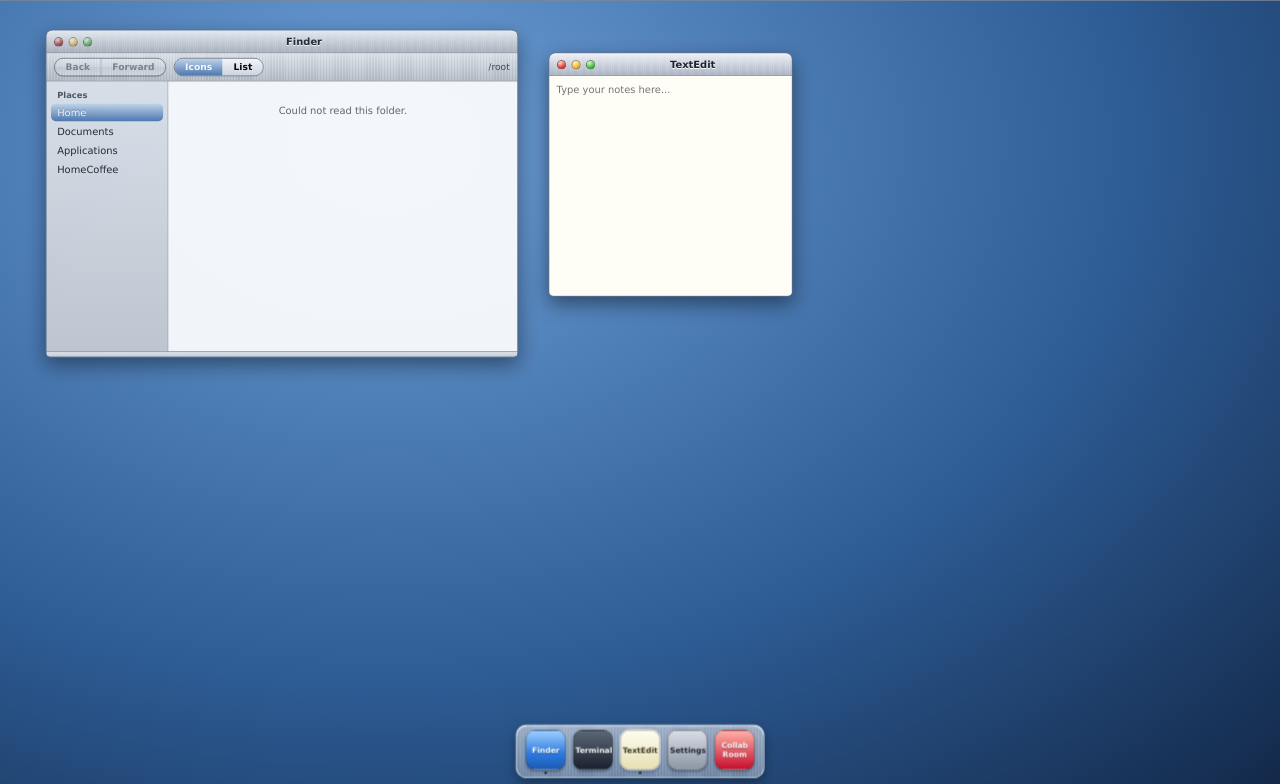
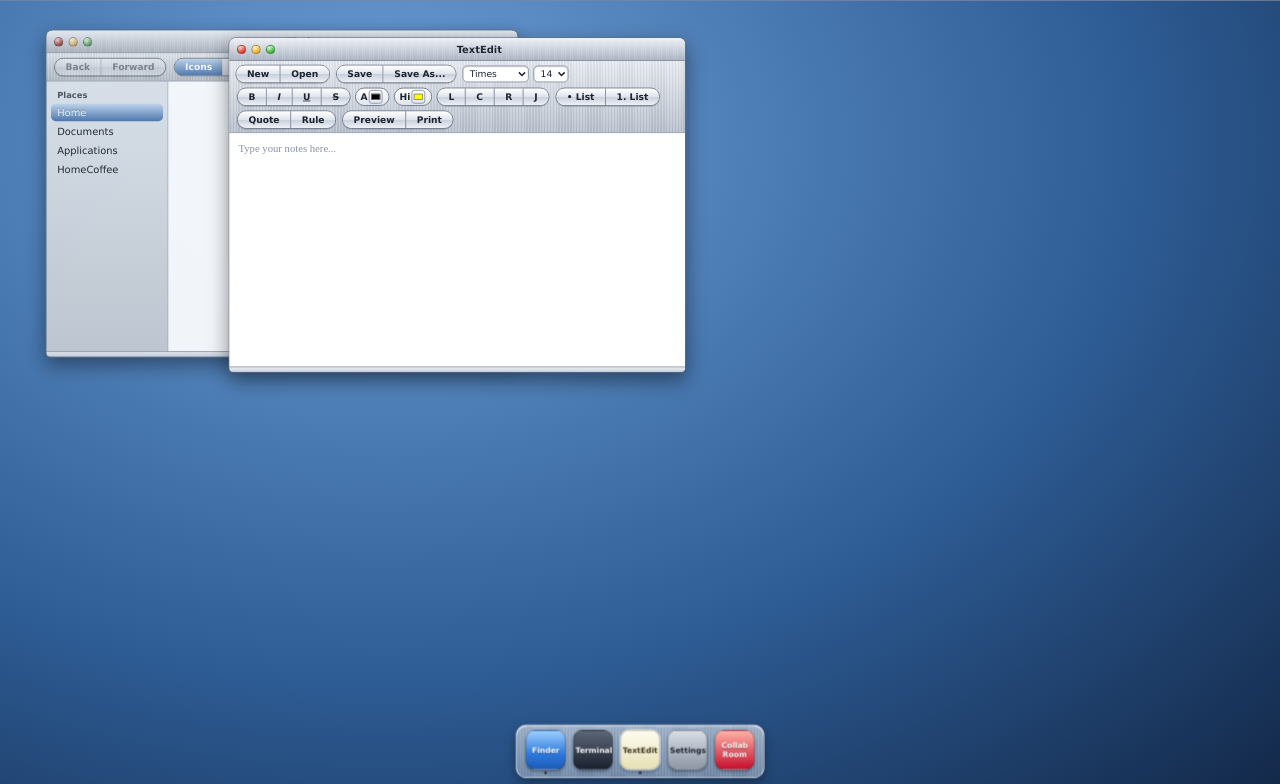
Before and after one commit to AdrianMannaCodes/HomeCoffee, a plain HTML site: page ui/aqua/index.html in a window 1280 px wide. Both pictures are taken after a click on the element "TextEdit". Shown: the part 16-800 px from the top of the page. Drawn offline with Linux system fonts and the light colour scheme; no server answers.

Commit message:
TextEdit: rich text format bar, contenteditable editor, status bar, Save/Save As via fsops.cgi

```diff
--- a/ui/aqua/index.html
+++ b/ui/aqua/index.html
@@ -5,6 +5,7 @@
 <meta name="viewport" content="width=device-width,initial-scale=1">
 <title>Red Star OS 3.0</title>
 <link rel="stylesheet" href="aqua.css">
+<link rel="stylesheet" href="textedit.css">
 </head>
 <body>
 <div id="stage">
@@ -47,14 +48,65 @@
     </div>
   </section>
 
-  <section class="window" id="notes-window" style="left:720px;top:90px;width:260px;height:320px;display:none;">
+  <section class="window" id="notes-window" style="left:300px;top:70px;width:600px;height:440px;display:none;">
     <div class="titlebar">
       <div class="lights"><span class="light close"></span><span class="light minimize"></span><span class="light zoom"></span></div>
       <div class="title" data-i18n="notes">TextEdit</div>
     </div>
-    <div class="window-body" style="padding:0;">
-      <textarea id="notes-text" class="notes-text" data-i18n-ph="notesPlaceholder" aria-label="Notes"></textarea>
+    <div class="metal-toolbar te-toolbar" role="toolbar" aria-label="Format">
+      <div class="pill-group">
+        <button class="pill" id="te-new" aria-label="New">New</button>
+        <button class="pill" id="te-open" aria-label="Open">Open</button>
+      </div>
+      <div class="pill-group">
+        <button class="pill" id="te-save" aria-label="Save">Save</button>
+        <button class="pill" id="te-saveas" aria-label="Save As">Save As...</button>
+      </div>
+      <select id="te-font" class="aqua-field te-select" aria-label="Font">
+        <option value="Courier New">Courier</option>
+        <option value="Helvetica">Helvetica</option>
+        <option value="Times New Roman" selected>Times</option>
+        <option value="Monaco">Monaco</option>
+      </select>
+      <select id="te-size" class="aqua-field te-select" aria-label="Font size">
+        <option value="10">10</option>
+        <option value="12">12</option>
+        <option value="14" selected>14</option>
+        <option value="18">18</option>
+        <option value="24">24</option>
+        <option value="36">36</option>
+      </select>
+      <div class="pill-group">
+        <button class="pill" data-te-cmd="bold" aria-label="Bold" title="Bold"><b>B</b></button>
+        <button class="pill" data-te-cmd="italic" aria-label="Italic" title="Italic"><i>I</i></button>
+        <button class="pill" data-te-cmd="underline" aria-label="Underline" title="Underline"><u>U</u></button>
+        <button class="pill" data-te-cmd="strikeThrough" aria-label="Strikethrough" title="Strikethrough"><s>S</s></button>
+      </div>
+      <label class="te-color" title="Text color">A <input type="color" id="te-fore" value="#000000" aria-label="Text color"></label>
+      <label class="te-color" title="Highlight color">Hi <input type="color" id="te-hilite" value="#ffff00" aria-label="Highlight color"></label>
+      <div class="pill-group">
+        <button class="pill" data-te-cmd="justifyLeft" aria-label="Align left" title="Align left">L</button>
+        <button class="pill" data-te-cmd="justifyCenter" aria-label="Center" title="Center">C</button>
+        <button class="pill" data-te-cmd="justifyRight" aria-label="Align right" title="Align right">R</button>
+        <button class="pill" data-te-cmd="justifyFull" aria-label="Justify" title="Justify">J</button>
+      </div>
+      <div class="pill-group">
+        <button class="pill" data-te-cmd="insertUnorderedList" aria-label="Bullet list" title="Bullet list">&bull; List</button>
+        <button class="pill" data-te-cmd="insertOrderedList" aria-label="Numbered list" title="Numbered list">1. List</button>
+      </div>
+      <div class="pill-group">
+        <button class="pill" data-te-cmd="formatBlock" data-te-val="blockquote" aria-label="Blockquote" title="Blockquote">Quote</button>
+        <button class="pill" data-te-cmd="insertHorizontalRule" aria-label="Horizontal rule" title="Horizontal rule">Rule</button>
+      </div>
+      <div class="pill-group">
+        <button class="pill" id="te-preview" aria-label="Export preview" aria-pressed="false">Preview</button>
+        <button class="pill" id="te-print" aria-label="Print">Print</button>
+      </div>
     </div>
+    <div class="window-body te-body" style="padding:0;">
+      <div id="notes-text" class="notes-text" contenteditable="true" role="textbox" aria-multiline="true" aria-label="Document" spellcheck="true" data-placeholder="Type your notes here..."></div>
+    </div>
+    <div class="fs-status te-status"><span id="te-counts"></span><span id="te-msg"></span></div>
   </section>
 
   <section class="window" id="settings-window" style="left:300px;top:110px;width:400px;height:250px;display:none;">
```
